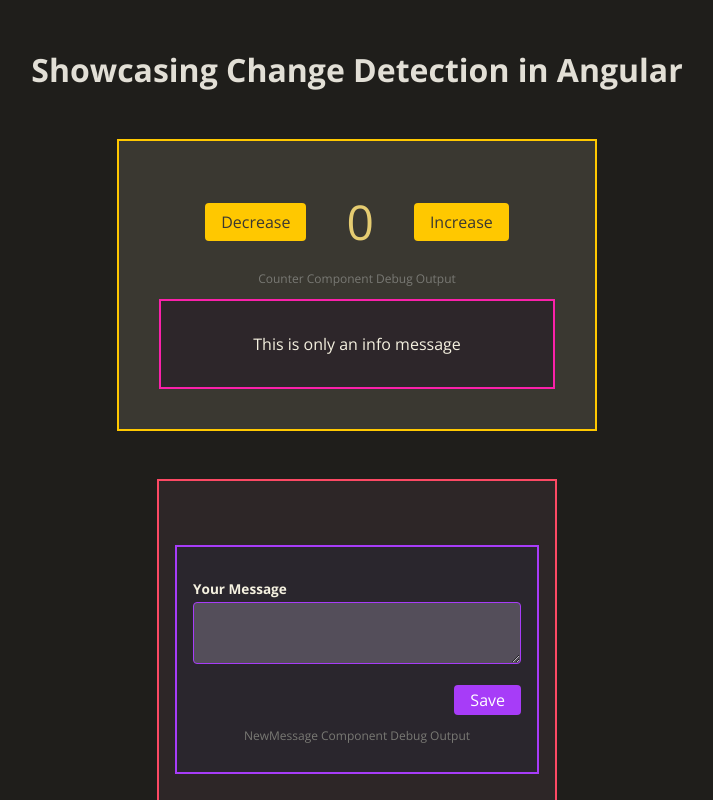
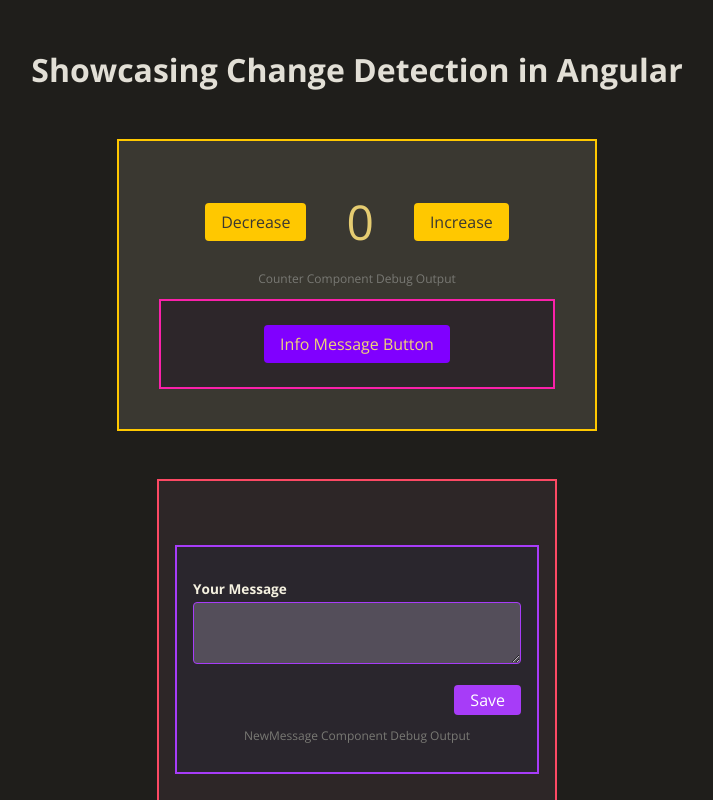
Before and after one commit to dwgoins98/change-detection-ng-app, an Angular app: page / in a window 1280 px wide. Shown: the top 800 px of the page, without its empty margins (283-996 px from the left). Built offline with nearby package versions, Linux system fonts and the light colour scheme.

Commit message:
Cleaned up the styling, made the info message a button, and changed text to be more accurate

```diff
--- a/src/app/info-message/info-message.component.css
+++ b/src/app/info-message/info-message.component.css
@@ -5,3 +5,14 @@
     background-color: #2d262a;
     border: 2px solid #fa21aa;
   }
+
+  button {
+    font: inherit;
+    background-color: #8000ff;
+    color: #eed477;
+    border: none;
+    padding: 0.5rem 1rem;
+    margin: 0.5rem;
+    cursor: pointer;
+    border-radius: 4px;
+  }
--- a/src/app/info-message/info-message.component.html
+++ b/src/app/info-message/info-message.component.html
@@ -1,4 +1,4 @@
-<p (click)="onClick()">This is only an info message</p>
+<button (click)="onClick()">Info Message Button</button>
 @if (isClicked) {
     <p>{{clickMessage()}}</p>
     <p class="debug-output">{{ debugOutput }}</p>
```
